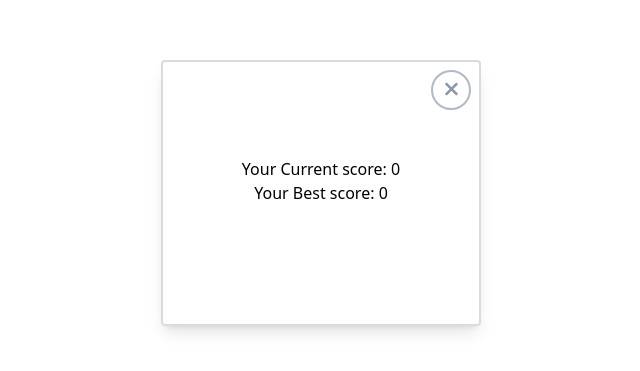
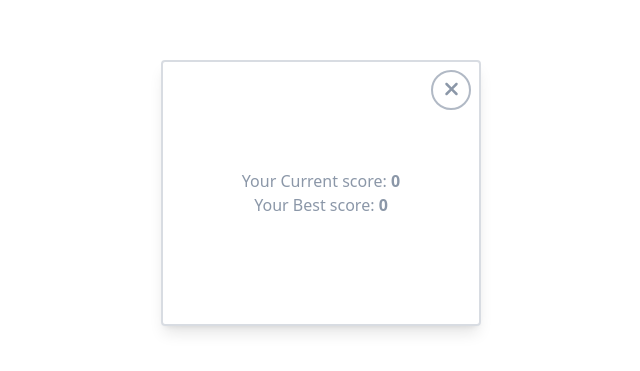
Before and after one commit to fry13/invoke, a React (Create React App) app: page /result in a window 1280 px wide. Shown: the part 207-578 px from the top of the page, without its empty margins (319-959 px from the left). Built offline with nearby package versions, Linux system fonts and the light colour scheme.

Commit message:
Fix Appearence

```diff
--- a/src/components/Button.tsx
+++ b/src/components/Button.tsx
@@ -3,7 +3,7 @@ import React from "react";
 export default function Button(props: any) {
   return (
     <button
-      className={`bg-gradient-to-tr border-2 border-slate-500/50 text-slate-500/75 cursor-pointer hover:border-slate-500/75 hover:text-slate-500/75 ${props.classes}`}
+      className={`bg-gradient-to-tr border-2 border-slate-500/50 cursor-pointer hover:border-slate-500/75 ${props.classes}`}
       onClick={props.onClick}
     >
       {props.text}
--- a/src/components/Icon.tsx
+++ b/src/components/Icon.tsx
@@ -14,9 +14,7 @@ export default function Icon({ spell }: SpellProps) {
         src={spell.image || invoke}
         alt={spell.name}
       />
-      <p className="mx-auto text-slate-500/75 font-bold text-center">
-        {spell.name}
-      </p>
+      <p className="mx-auto font-bold text-center">{spell.name}</p>
     </div>
   );
 }
--- a/src/components/MainContainer.tsx
+++ b/src/components/MainContainer.tsx
@@ -2,7 +2,7 @@ import React from "react";
 
 export default function MainContainer({ Children }: any) {
   return (
-    <div className="w-1/4 h-1/3 mx-auto text-center rounded p-2 pb-8 shadow-lg border-2 border-slate-500/25">
+    <div className="w-1/4 h-1/3 mx-auto text-center rounded p-2 shadow-lg border-2 border-slate-500/25 text-slate-500/75">
       {Children}
     </div>
   );
--- a/src/pages/Result.tsx
+++ b/src/pages/Result.tsx
@@ -18,8 +18,12 @@ export default function ResultPage(props: any) {
         text={xmark}
         onClick={() => routeChange("/")}
       />
-      <p> Your Current score: {props.score}</p>
-      <p> Your Best score: {props.bestScore}</p>
+      <p>
+        Your Current score: <span className="font-bold">{props.score}</span>
+      </p>
+      <p>
+        Your Best score: <span className="font-bold">{props.bestScore}</span>
+      </p>
     </div>
   );
 }
```
